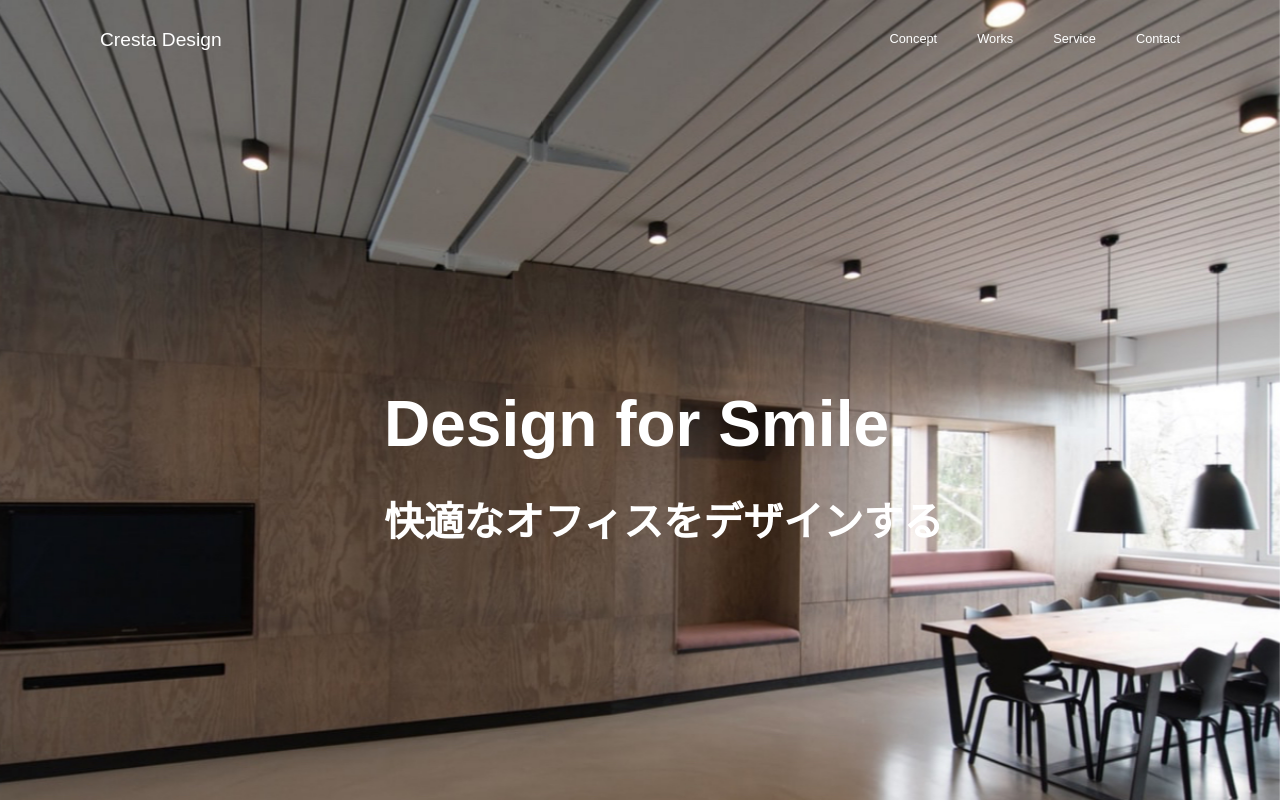
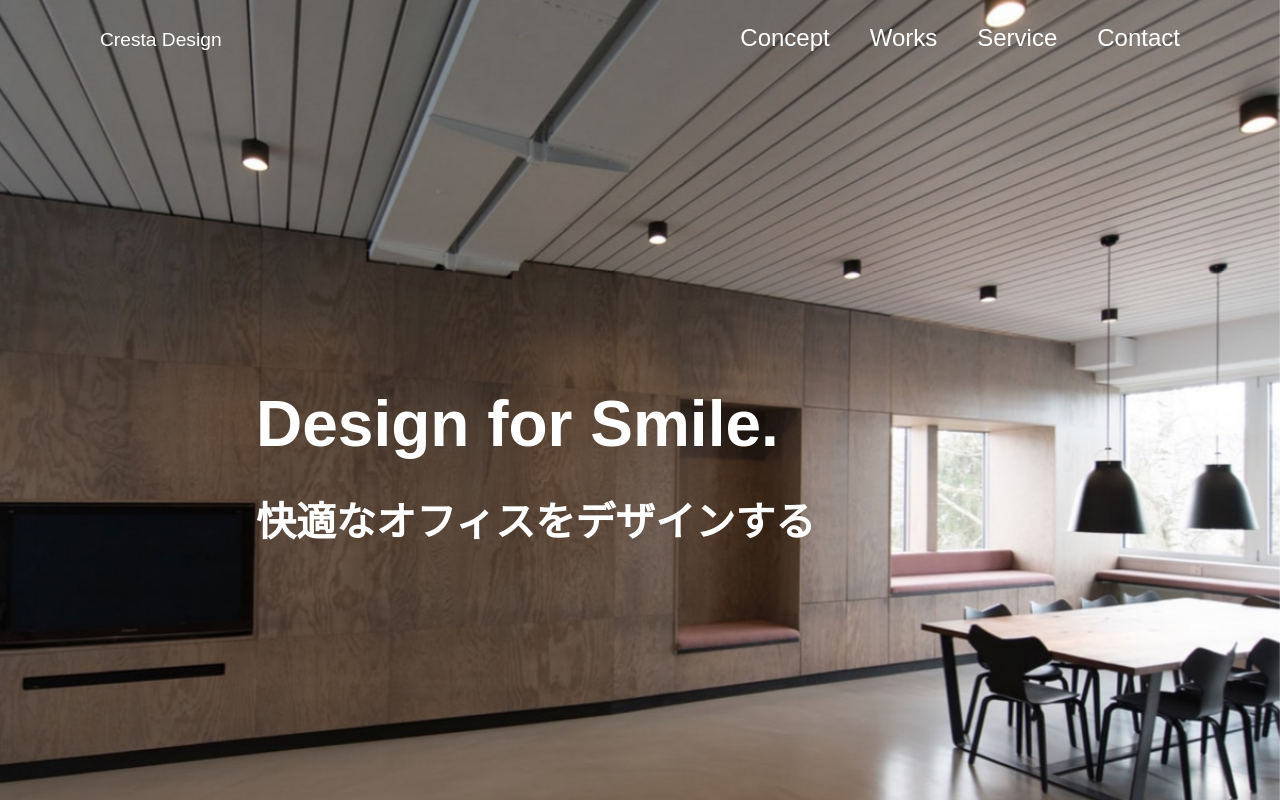
Before and after one commit to 19yuki99/stacre.second.github.io-, a plain HTML site: page index.html in a window 1280 px wide. Shown: the top 802 px of the page. Drawn offline with nearby package versions, Linux system fonts and the light colour scheme.

Commit message:
Update cresta.css

```diff
--- a/cresta.css
+++ b/cresta.css
@@ -578,10 +578,10 @@ input, textarea {
 }
 }
 @media screen and (min-width: 1200px) {
-  .header-inner {
-  font-size: 16px;
+  .header-inner h2, .nav-list a {
+  font-size: 24px;
   }
   .main-copy {
-  padding-left: 30%;
+  padding-left: 20%;
   }
 }
```
